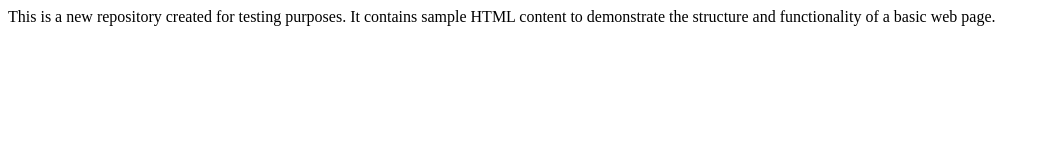
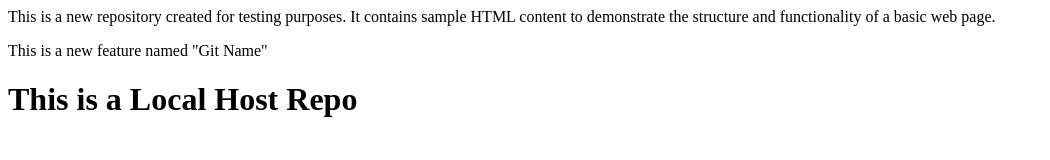
Before and after one commit to harshpreetkaur1012-web/git-workflow-practice, a plain HTML site: page index.html in a window 1280 px wide. Shown: the whole page, without its empty margins (0-1050 px from the left). Drawn offline with Linux system fonts and the light colour scheme.

Commit message:
add Heading

```diff
--- a/index.html
+++ b/index.html
@@ -1,2 +1,5 @@
 <p>This is a new repository created for testing purposes. It contains sample HTML content to demonstrate the structure and functionality of a basic web page.
 </p>
+<p>This is a new feature named "Git Name"</p>
+
+<h1>This is a Local Host Repo</h1>
```
